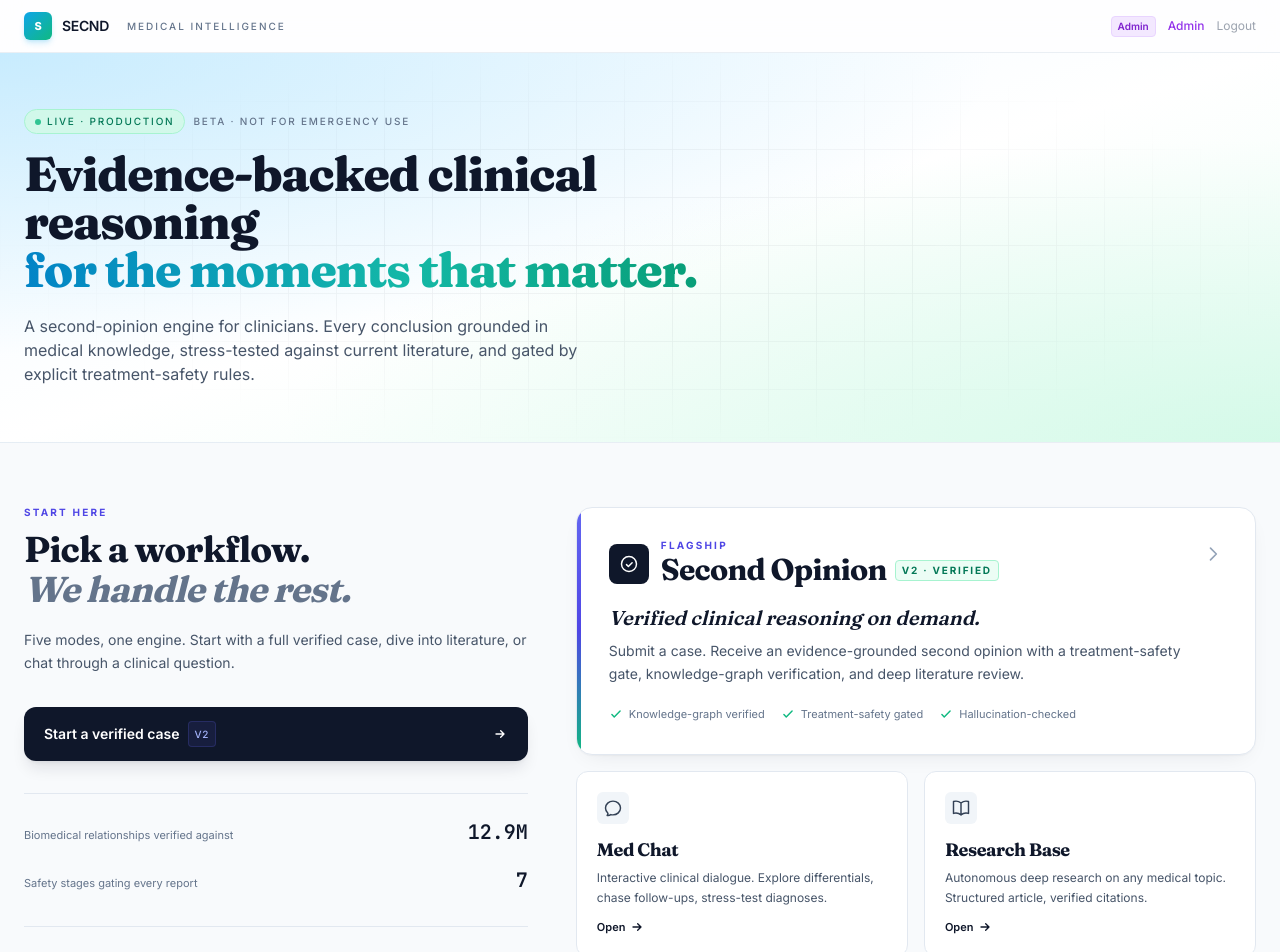
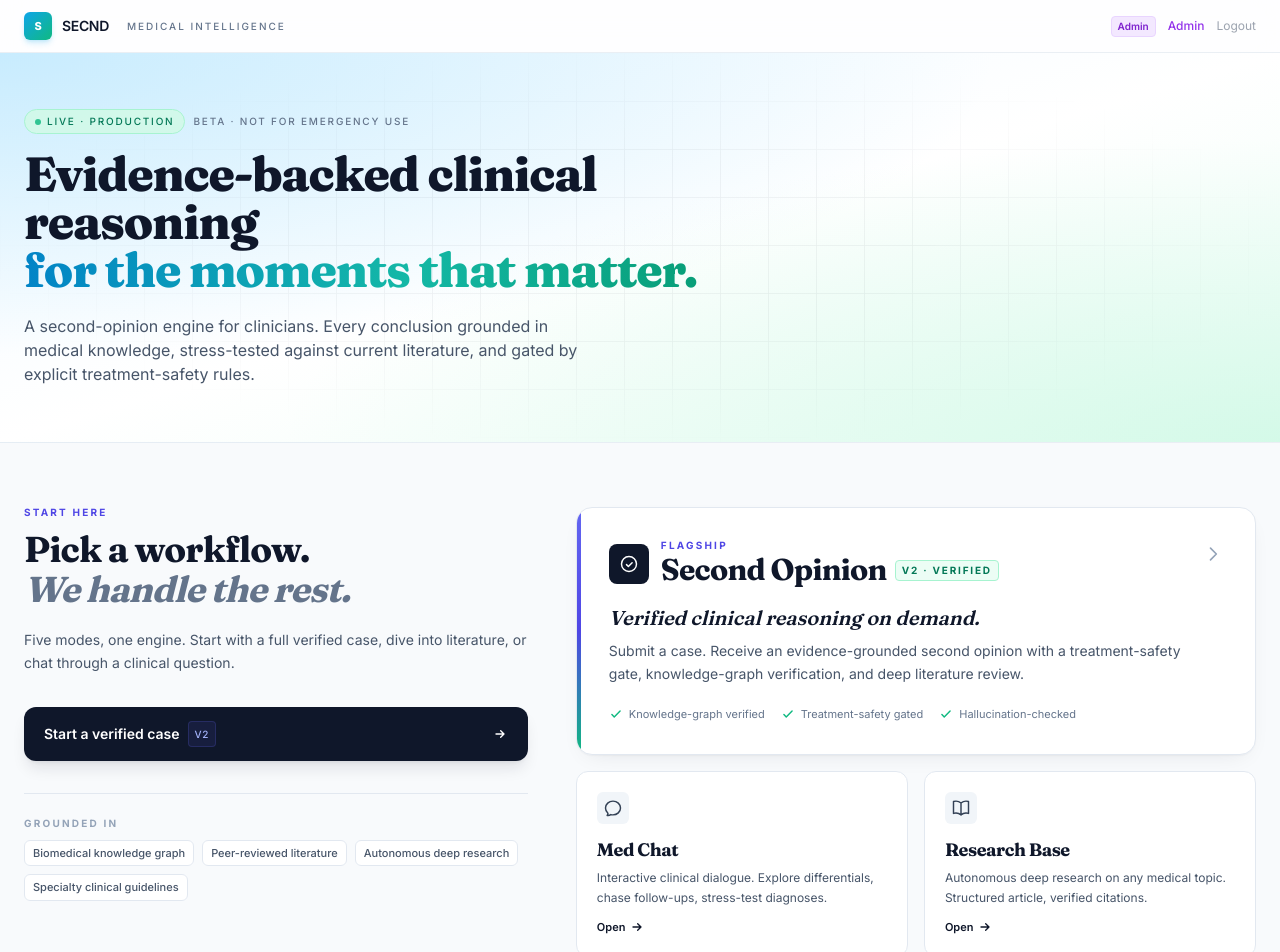
Before and after one commit to equil-health/secnd-ui, a React (Vite) app: page / in a window 1280 px wide. Shown: the top 952 px of the page. Built offline with nearby package versions, Linux system fonts and the light colour scheme; no server answers; sample sign-in values are in the browser's storage.

Commit message:
Remove signal-stats block from landing rail
Per client feedback: drop the "Biomedical relationships verified
against · 12.9M" and "Safety stages gating every report · 7" rows.
Leaves the left rail cleaner — headline, primary CTA, trust-mark
pills only.

```diff
--- a/src/pages/LandingPage.jsx
+++ b/src/pages/LandingPage.jsx
@@ -86,11 +86,6 @@ const SECONDARY_FEATURES = [
 // Stats rendered in the left column; placeholder numbers until wired to
 // a real API. Intentionally specific — generic round numbers read as
 // marketing; odd digits read as measurement.
-const SIGNAL_STATS = [
-  { label: 'Biomedical relationships verified against', value: '12.9M' },
-  { label: 'Safety stages gating every report', value: '7' },
-];
-
 // ═════════════════════════════════════════════════════════════════════
 // Page
 // ═════════════════════════════════════════════════════════════════════
@@ -188,18 +183,6 @@ export default function LandingPage() {
             </span>
             <span className="transition-transform group-hover:translate-x-0.5">{Icon.arrow}</span>
           </button>
-
-          {/* Signal stats */}
-          <dl className="border-t border-slate-200 pt-6 space-y-5">
-            {SIGNAL_STATS.map((stat) => (
-              <div key={stat.label} className="flex items-baseline justify-between gap-4">
-                <dt className="text-[11px] text-slate-500 leading-snug">{stat.label}</dt>
-                <dd className="stat-value text-xl text-slate-900 whitespace-nowrap">
-                  {stat.value}
-                </dd>
-              </div>
-            ))}
-          </dl>
 
           {/* Trust marks */}
           <div className="border-t border-slate-200 pt-6">
```
